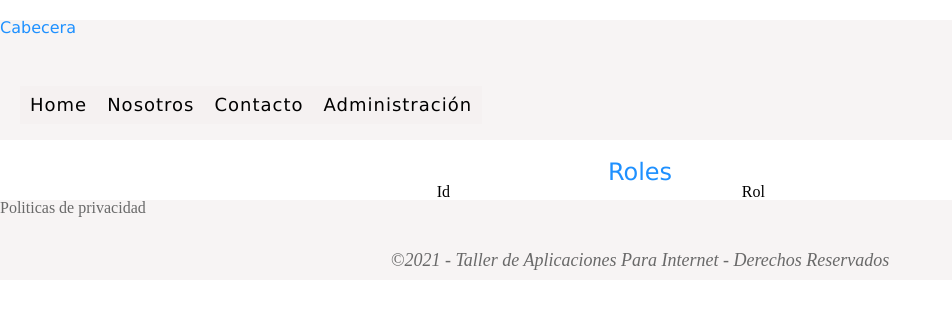
After one commit to segundogaldames/miPrimerSitio, a PHP site: page /roles.php in a window 1280 px wide. The commit adds this page. Shown: the top 309 px of the page, without its empty margins (0-952 px from the left). Run offline with PHP 8.4, Linux system fonts and the light colour scheme; data that the repository does not hold is empty.

Commit message:
Implementacion parcial de la vista roles y otras modificaciones

```diff
--- a/addRoles.php
+++ b/addRoles.php
@@ -1,4 +1,8 @@
 <?php
+    ini_set('display_errors', 1);
+    ini_set('display_startup_errors', 1);
+    error_reporting(E_ALL);
+
     //establecer la conexion con la base de datos
     require('class/rolModel.php');
 
--- a/class/rolModel.php
+++ b/class/rolModel.php
@@ -7,6 +7,14 @@ class rolModel extends Modelo
     {
         //utilizar el constructor de la clase Modelo
         parent::__construct();
+    }
+
+    //metodo que muestra todos los roles de la tabla roles
+    public function getRoles()
+    {
+        $roles = $this->_db->query("SELECT id, nombre FROM roles ORDER BY nombre");
+
+        return $roles->fetchall();
     }
 
     //metodo que consulta a la tabla roles por un rol ingresado
--- a/css/estilos.css
+++ b/css/estilos.css
@@ -30,6 +30,9 @@ section h1{
     text-align: center;
     font-size: 24px;
 }
+table{
+    width: 100%;
+}
 
 /* clases generales del sitio */
 .alert-success{
@@ -39,7 +42,8 @@ section h1{
     width: 100%;
     padding: 10px;
     background-color: lightgreen;
-
+    font-family: Verdana, Geneva, Tahoma, sans-serif;
+    font-size: medium;
 }
 .btn{
     width: 120px;
--- a/partials/menu.php
+++ b/partials/menu.php
@@ -2,8 +2,8 @@
 <nav id="menu">
 <!-- start menu -->
     <ul>
-        <li><a href="#">Home</a></li>
-        <li><a href="#">Nosotros</a>
+        <li><a href="index.php">Home</a></li>
+        <li><a href="nosotros.php">Nosotros</a>
 
         </li>
         <li><a href="#">Contacto</a></li>
@@ -12,7 +12,7 @@
             <ul>
                 <li><a href="#">Productos</a></li>
                 <li><hr></li>
-                <li><a href="#">Roles</a></li>
+                <li><a href="roles.php">Roles</a></li>
                 <li><a href="#">Usuarios</a></li>
 
             </ul>
--- /dev/null
+++ b/roles.php
@@ -0,0 +1,70 @@
+<?php
+ini_set('display_errors', 1);
+ini_set('display_startup_errors', 1);
+error_reporting(E_ALL);
+
+require('class/rolModel.php');
+
+//creamos un objeto o instancia de la clase rolModel
+$roles = new rolModel;
+
+//disponibilizacion de todos los roles
+$roles = $roles->getRoles();
+
+/* echo '<pre>';
+print_r($roles);exit;
+echo '</pre>'; */
+
+
+?>
+<!--Estructura del DOM (Document Object Model)-->
+<!DOCTYPE html>
+<html lang="es">
+<head>
+    <meta charset="UTF-8">
+    <meta http-equiv="X-UA-Compatible" content="IE=edge">
+    <meta name="viewport" content="width=device-width, initial-scale=1.0">
+    <title>Mi Primera Página</title>
+    <link rel="stylesheet" href="css/reset.css">
+    <link rel="stylesheet" href="css/estilos.css">
+</head>
+<body>
+    <!--Aqui se ve todo el codigo por el usuario-->
+    <!-- cabecera del sitio y menu de navegacion -->
+    <header>
+        <h1>Cabecera</h1>
+        <!-- llamada a sitio menu.php -->
+        <?php include('partials/menu.php'); ?>
+    </header>
+    <!-- cuerpo central de la pagina web -->
+    <section>
+        <div class="formulario">
+            <?php if(isset($_GET['m']) && $_GET['m'] == 'ok'): ?>
+                <p class="alert-success">El rol se ha registrado correctamente</p>
+            <?php endif; ?>
+            <h1>Roles</h1>
+            <table class="table">
+                <thead>
+                    <tr>
+                        <th>Id</th>
+                        <th>Rol</th>
+                    </tr>
+                </thead>
+                <tbody>
+                    <?php foreach($roles as $rol): ?>
+                        <tr>
+                            <td> <?php echo $rol['id']; ?> </td>
+                            <td> <?php echo $rol['nombre'] ?> </td>
+                        </tr>
+                    <?php endforeach; ?>
+                </tbody>
+            </table>
+        </div>
+    </section>
+    <!-- pie de pagina del sitio -->
+    <footer>
+        <?php include('partials/footer.php'); ?>
+    </footer>
+
+</body>
+</html>
```
